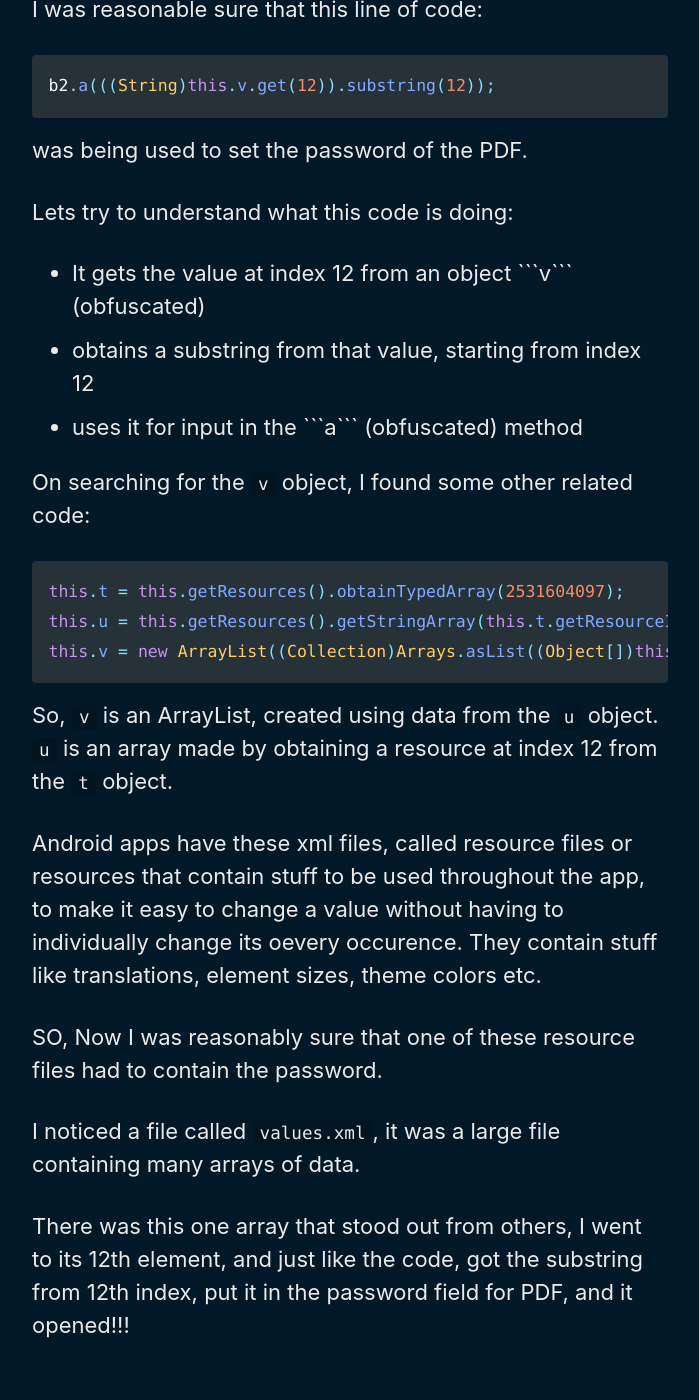
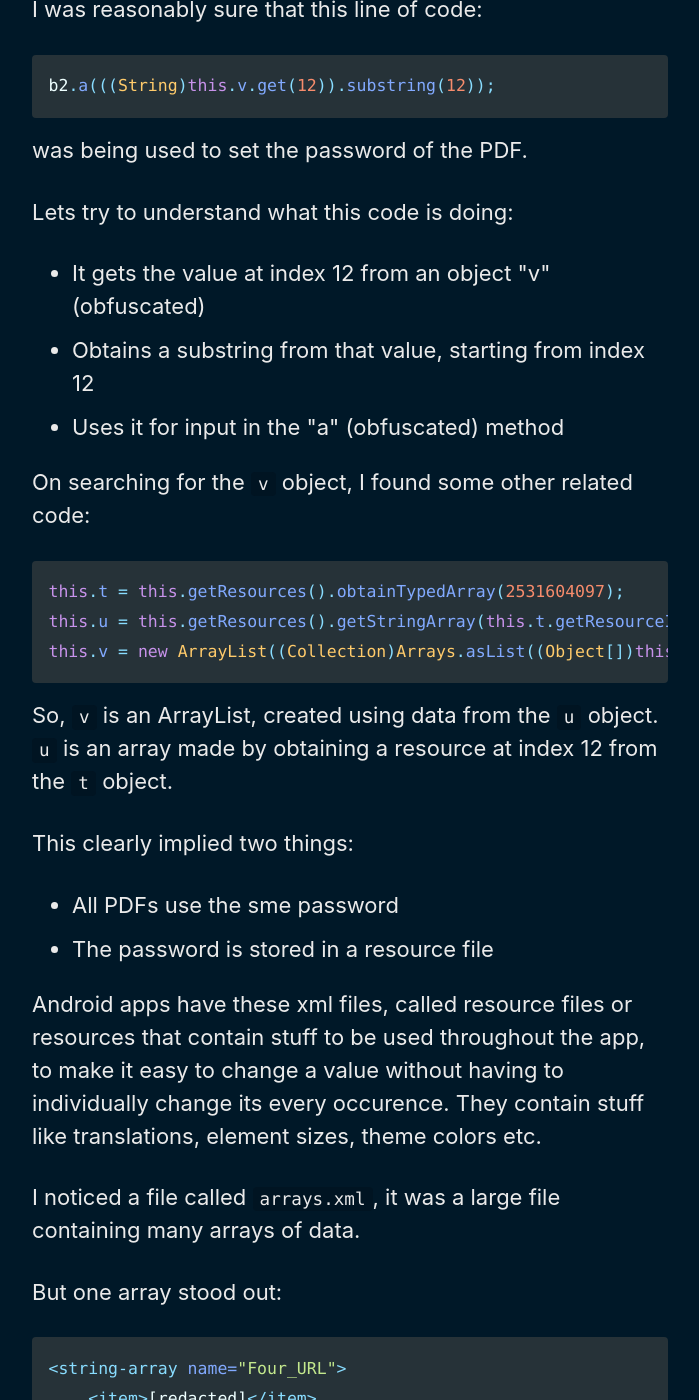
Before and after one commit to thesourceofcode/thesourceofcode.github.io, a Jekyll site: the page built from _posts/2021-06-21-extracting-pdf-password-android.md, in a window 1280 px wide and 1400 px high, scrolled down 3551 px. Shown: the whole window, without its empty margins (290-989 px from the left). Built offline with Jekyll 4.4.1, drawn with Linux system fonts in a browser that asks for light colours; cached includes are drawn as plain includes; some of the changed text lies outside the part shown.

Commit message:
Fix blogslslsls

````diff
--- a/_posts/2021-06-21-extracting-pdf-password-android.md
+++ b/_posts/2021-06-21-extracting-pdf-password-android.md
@@ -76,7 +76,7 @@ The first line matched the documentation for the initialization of the library,
 
 <h2>Hunting down the Password</h2>
 
-I was reasonable sure that this line of code:
+I was reasonably sure that this line of code:
 
 ```java
 b2.a(((String)this.v.get(12)).substring(12));
@@ -84,12 +84,13 @@ b2.a(((String)this.v.get(12)).substring(12));
 
 was being used to set the password of the PDF.
 
+
 Lets try to understand what this code is doing:
 
 <ul>
-<li>It gets the value at index 12 from an object ```v``` (obfuscated)</li>
-<li>obtains a substring from that value, starting from index 12</li>
-<li>uses it for input in the ```a``` (obfuscated) method</li>
+<li>It gets the value at index 12 from an object "v" (obfuscated)</li>
+<li>Obtains a substring from that value, starting from index 12</li>
+<li>Uses it for input in the "a" (obfuscated) method</li>
 </ul>
 
 On searching for the ```v``` object, I found some other related code:
@@ -100,12 +101,31 @@ this.u = this.getResources().getStringArray(this.t.getResourceId(12, 0));
 this.v = new ArrayList((Collection)Arrays.asList((Object[])this.u));
 ```
 
+
 So, ```v``` is an ArrayList, created using data from the ```u``` object. ```u``` is an array made by obtaining a resource at index 12 from the ```t``` object.
 
-Android apps have these xml files, called resource files or resources that contain stuff to be used throughout the app, to make it easy to change a value without having to individually change its oevery occurence. They contain stuff like translations, element sizes, theme colors etc.
 
-SO, Now I was reasonably sure that one of these resource files had to contain the password.
+This clearly implied two things:
+<ul>
+<li>All PDFs use the sme password</li>
+<li>The password is stored in a resource file</li>
+</ul>
 
-I noticed a file called ```values.xml```, it was a large file containing many arrays of data.
 
-There was this one array that stood out from others, I went to its 12th element, and just like the code, got the substring from 12th index,  put it in the password field for PDF, and it opened!!!
+Android apps have these xml files, called resource files or resources that contain stuff to be used throughout the app, to make it easy to change a value without having to individually change its every occurence. They contain stuff like translations, element sizes, theme colors etc.
+
+
+I noticed a file called ```arrays.xml```, it was a large file containing many arrays of data.
+
+But one array stood out:
+
+```xml
+<string-array name="Four_URL">
+    <item>[redacted]</item>
+	<item>[redacted]</item>
+	...
+	<item>[redacted]</item>
+</string-array>
+```
+
+I went to its 12th element, and just like the code, got the substring from 12th index, put it in the password field for PDF, and it opened!!!
````
